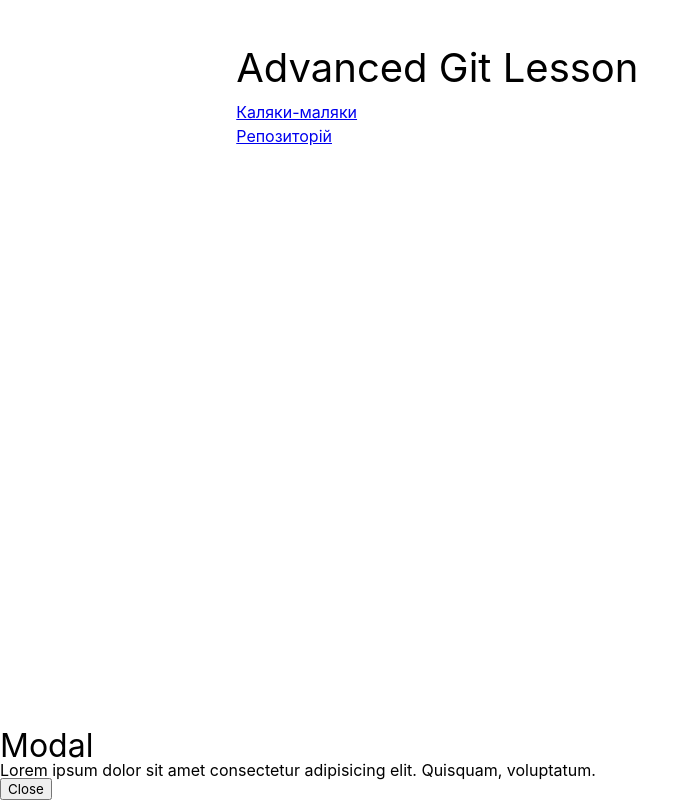
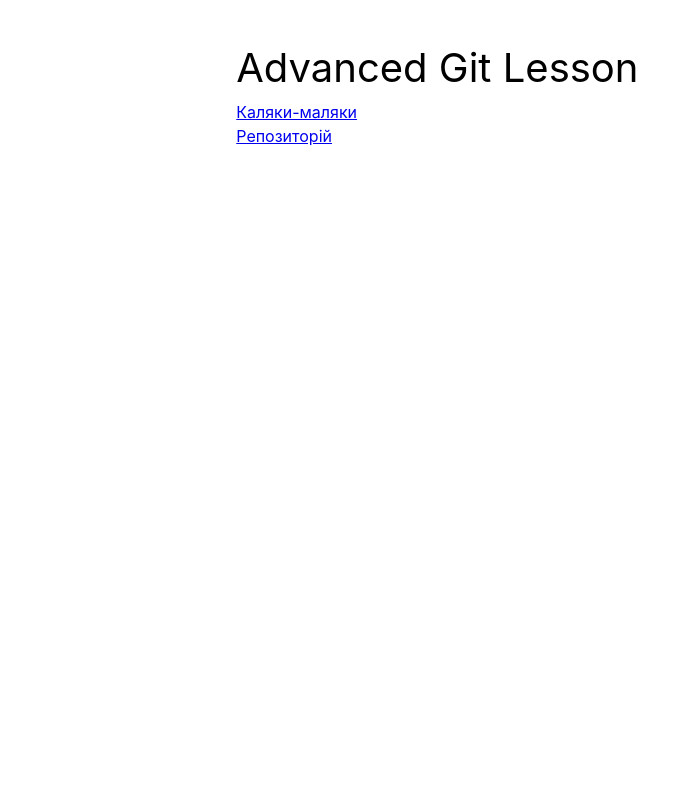
Before and after one commit to BUI-studies/adv-git-video, a plain HTML site: page index.html in a window 1280 px wide. Shown: the whole page, without its empty margins (0-699 px from the left). Drawn offline with Linux system fonts and the light colour scheme.

Commit message:
changes according to review

```diff
--- a/index.html
+++ b/index.html
@@ -26,9 +26,6 @@
 
   <section class="modal">
     <div class="modal-content">
-      <h2>Modal</h2>
-      <p>Lorem ipsum dolor sit amet consectetur adipisicing elit. Quisquam, voluptatum.</p>
-      <button class="close">Close</button>
     </div>
   </section>
 </body>
```
